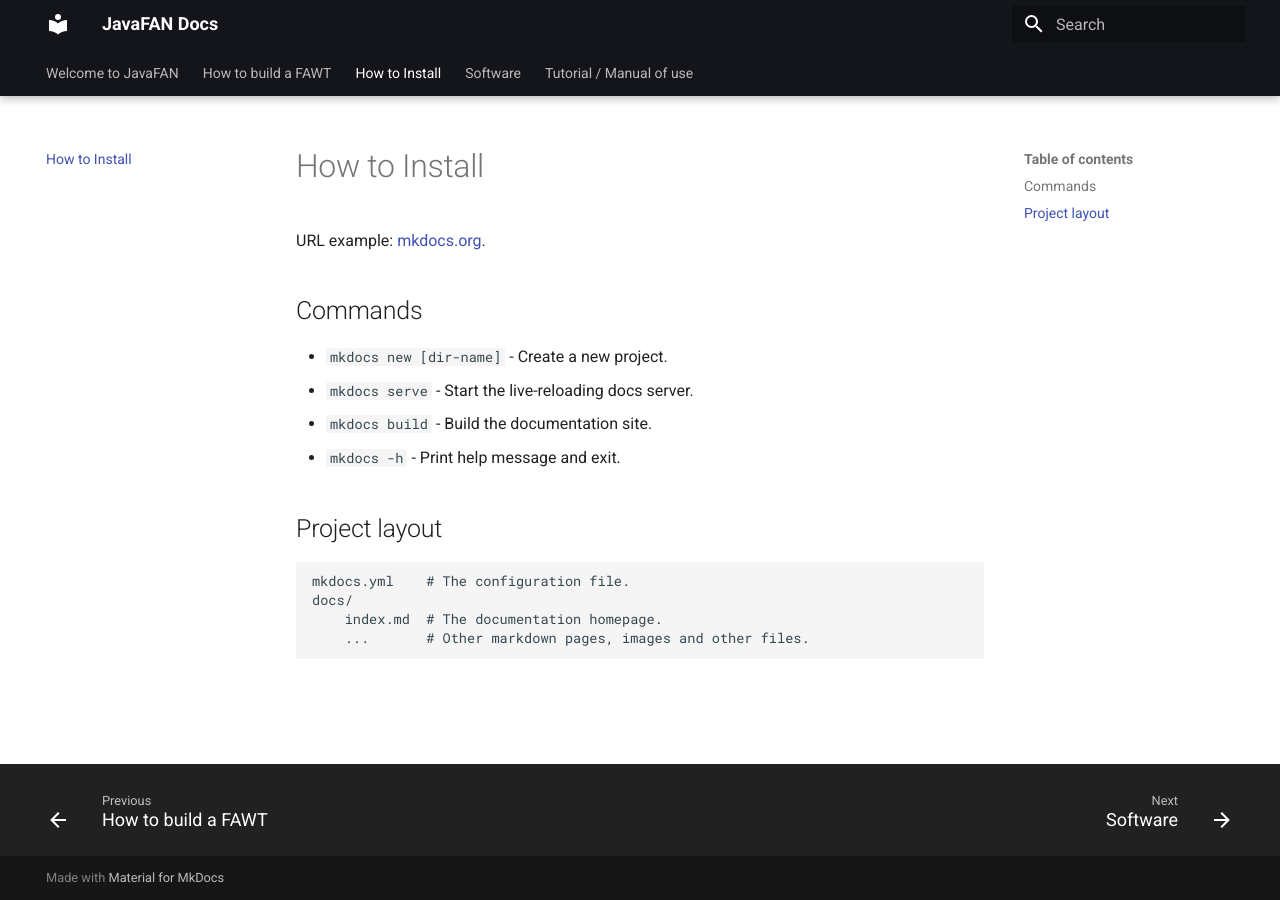
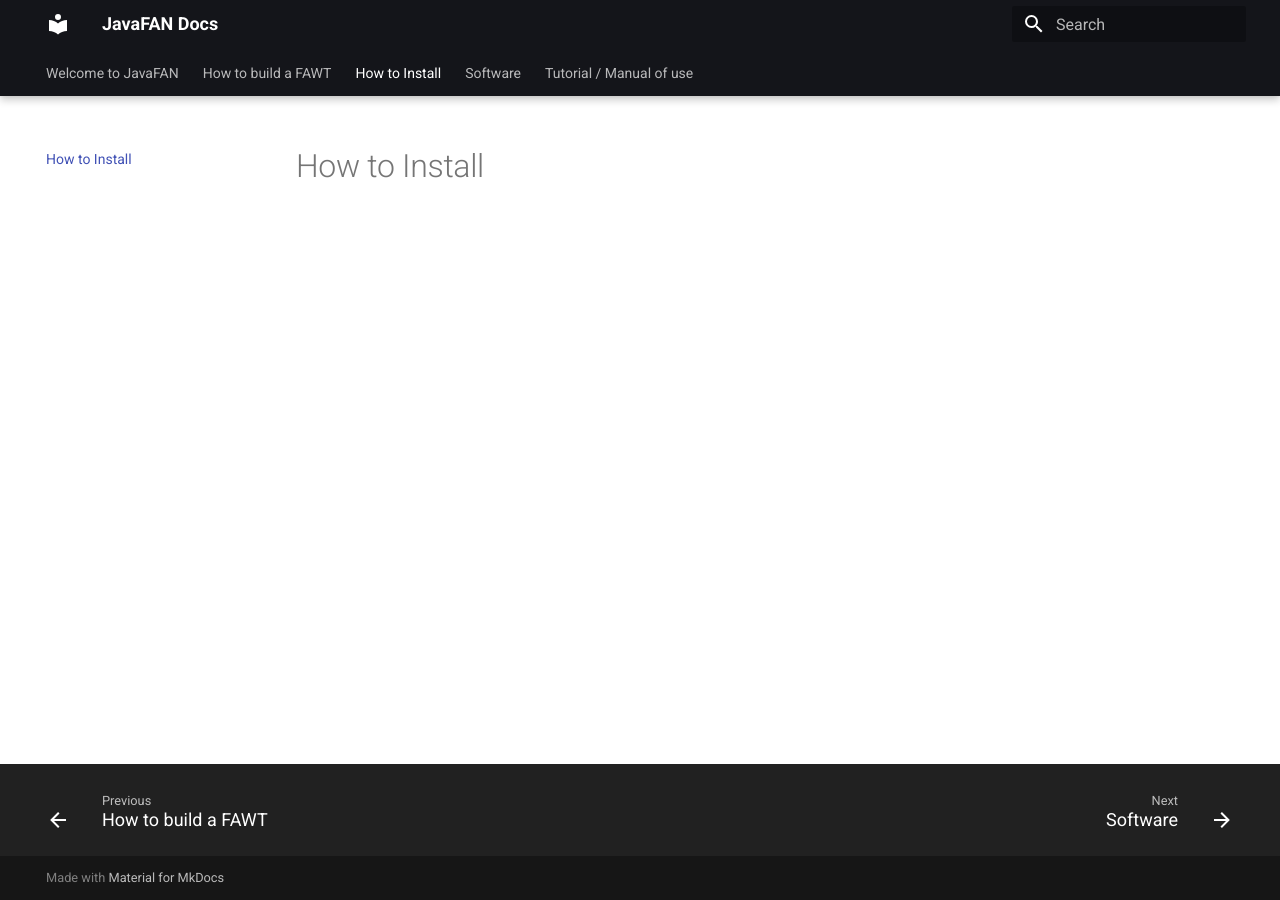
Before and after one commit to UPNAdrone/JavaFAWT, an MkDocs documentation site: the page built from documentation/private/docs/installation.md, in a window 1280 px wide. Built offline with MkDocs 1.6.1 and Material for MkDocs 9.7.7, drawn with Linux system fonts in a browser that asks for light colours.

Commit message:
Tutotial y server actualizados

```diff
--- a/documentation/private/docs/installation.md
+++ b/documentation/private/docs/installation.md
@@ -1,17 +1 @@
 # How to Install
-
-URL example: [mkdocs.org](https://www.mkdocs.org).
-
-## Commands
-
-* `mkdocs new [dir-name]` - Create a new project.
-* `mkdocs serve` - Start the live-reloading docs server.
-* `mkdocs build` - Build the documentation site.
-* `mkdocs -h` - Print help message and exit.
-
-## Project layout
-
-    mkdocs.yml    # The configuration file.
-    docs/
-        index.md  # The documentation homepage.
-        ...       # Other markdown pages, images and other files.
```
Also changed, not shown: documentation/private/docs/tutorials.md (+17 -3 lines), 4 other files.
